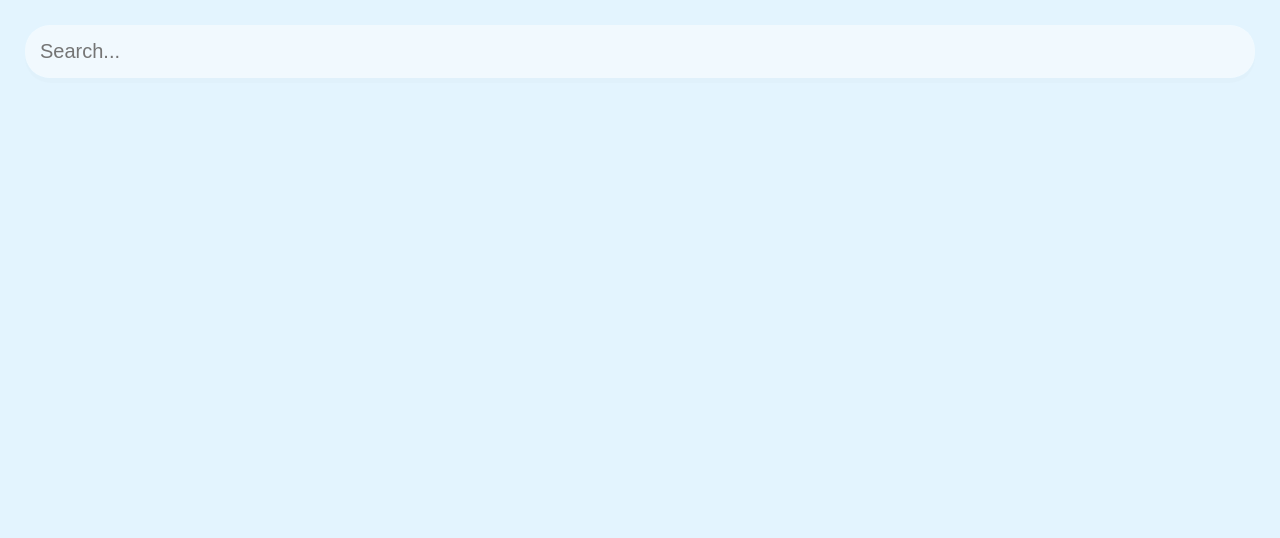
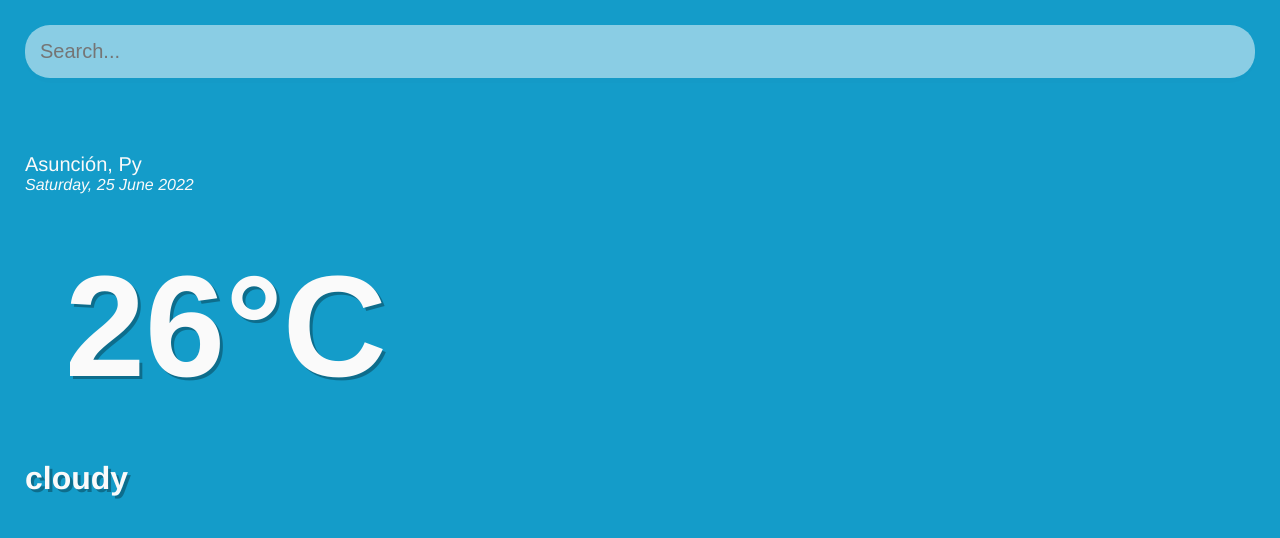
Before and after one commit to lZarzao/weather-app, a React (Create React App) app: page / in a window 1280 px wide. Shown: the top 538 px of the page. Built offline with nearby package versions, Linux system fonts and the light colour scheme.

Commit message:
first front idea

```diff
--- a/src/App.js
+++ b/src/App.js
@@ -3,6 +3,19 @@ import UilReact from '@iconscout/react-unicons/icons/uil-react'
 const api = {
   key: "2abd254968449e3f2aca30a513bc1f53",
   base: "https://api.openweathermap.org/data/3.0"
+}
+
+const dateBuilder = (d) => {
+  console.log(d)
+  let months = ["January", "February", "March", "April", "May", "June", "July", "August", "September", "October", "November", "December"]
+  let days = ["Sunday", "Monday", "Tuesday", "Wednesday", "Thursday", "Friday", "Saturday"];
+
+  let day = days[d.getDay()];
+  let date = d.getDate();
+  let month = months[d.getMonth()];
+  let year = d.getFullYear();
+
+  return `${day}, ${date} ${month} ${year}`
 }
 
 function App() {
@@ -12,6 +25,22 @@ function App() {
         <div className="search-box">
           <input type="text" className="search-bar" placeholder="Search..."/>
         </div>
+        <div className="location-info">
+          <div className="location">
+            <p>Asunción, Py</p>
+          </div>
+          <div className="date">
+            <p>{dateBuilder(new Date())}</p>
+          </div>
+        </div>
+        <div className="weather-info">
+          <div className="temp">
+            <h1>26°C</h1>
+          </div>
+          <div className="weather">
+            cloudy
+          </div>
+        </div>
       </main>
     </div>
   );
--- a/src/index.css
+++ b/src/index.css
@@ -3,14 +3,16 @@
   padding: 0;
   box-sizing: border-box;
   --main-warn: #FFFAE0;
-  --main-cold: #E3F4FE;
+  --main-cold: #19C3FB;
 
-  --main-serchbar-tex: #313131
+  --main-text: #fafafa;
+  --main-search-text: #313131;
   ;
 }
 
 body {
   font-family: 'Helvetica', sans-serif;
+  color: var(--main-text);
 }
 
 .app {
@@ -21,6 +23,7 @@ main {
   width: 100vw;
   height: 100vh;
   padding: 25px;
+  background-color: rgba(0, 0, 0, 0.2);
 }
 
 .search-box {
@@ -44,7 +47,7 @@ main {
   box-shadow: 0px 5px rgba(0, 0, 0, 0.01);
 
   font-size: 20px;
-  color: var(--main-serchbar-tex);
+  color: var(--main-search-text);
 
   transition: 0.4s ease;
 }
@@ -52,3 +55,33 @@ main {
 .search-box .search-bar:focus {
   background-color: rgba(255, 255, 255, 0.80);
 }
+
+.location-info .location {
+  font-size: 20px;
+  font-weight: 400;
+}
+
+.location-info .date {
+  font-size: 16px;
+  font-weight: 300;
+  font-style: italic;
+}
+
+.weather-info .temp {
+  position: relative;
+  display: inline-block;
+  margin: 30px auto;
+  border-radius: 5px;
+  padding: 20px 40px;
+
+  font-size: 72px;
+  font-weight: 900;
+
+  text-shadow: 3px 3px rgba(0, 0, 0, 0.3);
+}
+
+.weather-info .weather {
+  font-size: 32px;
+  font-weight: 700;
+  text-shadow: 3px 3px rgba(0, 0, 0, 0.3);
+}
```
